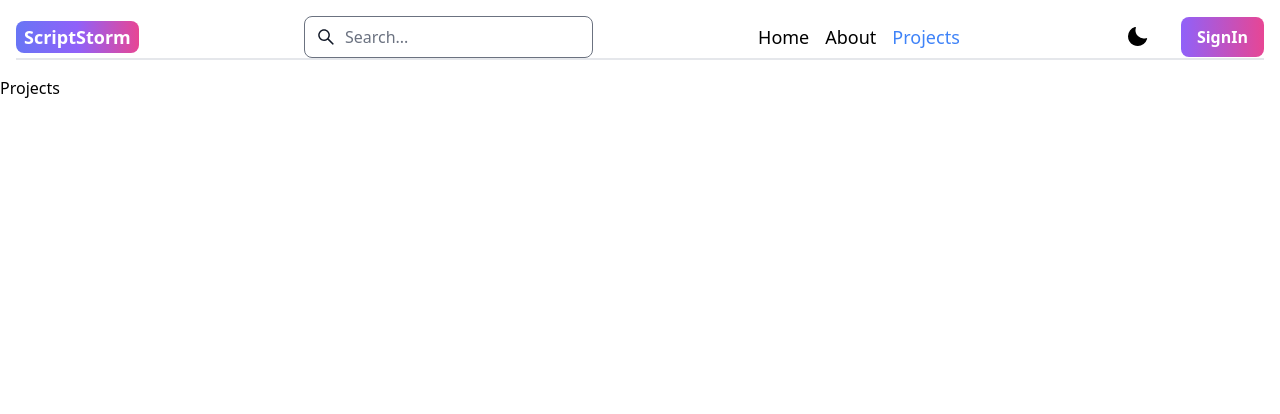
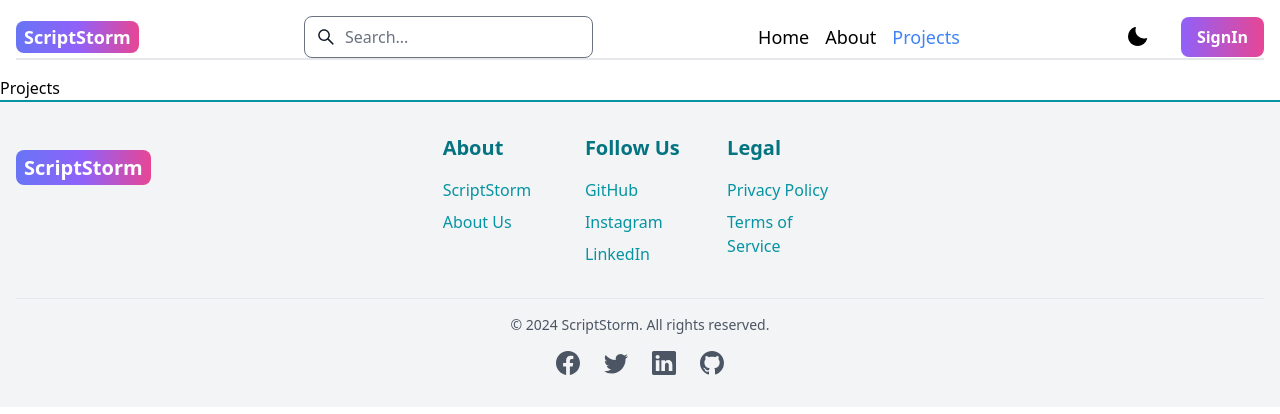
Before and after one commit to VISHALSHARMAVS/ScriptStorm, a React (Vite) app in the folder frontend/: page /projects in a window 1280 px wide. Shown: the top 414 px of the page. Built offline with nearby package versions, Linux system fonts and the light colour scheme.

Commit message:
add Footer section

```diff
--- a/frontend/src/App.jsx
+++ b/frontend/src/App.jsx
@@ -6,6 +6,7 @@ import Dashboard from "./pages/Dashboard"
 import About from "./pages/About"
 import Projects from "./pages/Projects"
 import Header from "./components/Header"
+import Footer from "./components/Footer"
 
 function App() {
   return (
@@ -20,6 +21,7 @@ function App() {
         <Route path="/about" element={<About/>}/>
         <Route path="/projects" element={<Projects/>}/>
       </Routes>
+      <Footer/>
       </BrowserRouter>
     </div>
   )
--- /dev/null
+++ b/frontend/src/components/Footer.jsx
@@ -0,0 +1,100 @@
+import { Link } from "react-router-dom";
+import { BsFacebook, BsTwitter, BsLinkedin, BsGithub } from "react-icons/bs";
+
+function Footer() {
+    return (
+        <footer className="border-t-2 border-teal-500 py-8 bg-gray-100">
+            <div className="w-full max-w-7xl mx-auto px-4">
+                <div className="grid gap-8 sm:grid-cols-2 md:grid-cols-3">
+                    <div className="mt-5">
+                        <Link
+                            to="/"
+                            className="text-lg sm:text-xl font-semibold text-teal-700 dark:text-white"
+                        >
+                            <span className="px-2 py-1 bg-gradient-to-r from-indigo-500 via-purple-500 to-pink-500 rounded-lg text-white">
+                                ScriptStorm
+                            </span>
+                        </Link>
+                    </div>
+
+                    <div className="grid grid-cols-1 gap-8 sm:grid-cols-2 md:grid-cols-3">
+                        <div>
+                            <h3 className="text-xl font-semibold text-teal-600">About</h3>
+                            <ul className="mt-4 space-y-2">
+                                <li>
+                                    <Link to="/" className="text-teal-500 hover:underline">
+                                        ScriptStorm
+                                    </Link>
+                                </li>
+                                <li>
+                                    <Link to="/about" className="text-teal-500 hover:underline">
+                                        About Us
+                                    </Link>
+                                </li>
+                            </ul>
+                        </div>
+
+                        <div>
+                            <h3 className="text-xl font-semibold text-teal-600">Follow Us</h3>
+                            <ul className="mt-4 space-y-2">
+                                <li>
+                                    <a href="https://www.github.com/VISHALSHARMAVS" target="_blank" rel="noopener noreferrer" className="text-teal-500 hover:underline">
+                                        GitHub
+                                    </a>
+                                </li>
+                                <li>
+                                    <a href="https://www.instagram.com/__vishal.sharma047__" target="_blank" rel="noopener noreferrer" className="text-teal-500 hover:underline">
+                                        Instagram
+                                    </a>
+                                </li>
+                                <li>
+                                    <a href="https://www.linkedin.com/in/vishal-sharma047/" target="_blank" rel="noopener noreferrer" className="text-teal-500 hover:underline">
+                                        LinkedIn
+                                    </a>
+                                </li>
+                            </ul>
+                        </div>
+
+                        <div>
+                            <h3 className="text-xl font-semibold text-teal-600">Legal</h3>
+                            <ul className="mt-4 space-y-2">
+                                <li>
+                                    <a href="/privacy-policy" className="text-teal-500 hover:underline">
+                                        Privacy Policy
+                                    </a>
+                                </li>
+                                <li>
+                                    <a href="/terms-of-service" className="text-teal-500 hover:underline">
+                                        Terms of Service
+                                    </a>
+                                </li>
+                            </ul>
+                        </div>
+                    </div>
+                </div>
+
+                <div className="mt-8 border-t border-gray-200 pt-4 flex flex-col items-center">
+                    <p className="text-gray-600 text-sm">
+                        &copy; {new Date().getFullYear()} ScriptStorm. All rights reserved.
+                    </p>
+                    <div className="flex gap-6 mt-4">
+                        <a href="https://www.facebook.com" target="_blank" rel="noopener noreferrer" className="text-gray-600 hover:text-gray-800">
+                            <BsFacebook size={24} />
+                        </a>
+                        <a href="https://www.twitter.com" target="_blank" rel="noopener noreferrer" className="text-gray-600 hover:text-gray-800">
+                            <BsTwitter size={24} />
+                        </a>
+                        <a href="https://www.linkedin.com" target="_blank" rel="noopener noreferrer" className="text-gray-600 hover:text-gray-800">
+                            <BsLinkedin size={24} />
+                        </a>
+                        <a href="https://www.github.com" target="_blank" rel="noopener noreferrer" className="text-gray-600 hover:text-gray-800">
+                            <BsGithub size={24} />
+                        </a>
+                    </div>
+                </div>
+            </div>
+        </footer>
+    );
+}
+
+export default Footer;
--- a/frontend/src/pages/Signup.jsx
+++ b/frontend/src/pages/Signup.jsx
@@ -24,7 +24,6 @@ function Signup() {
         setError(null);
 
         try {
-            console.log('Sending request with:', { username, email, password });  // Debugging line
 
             const res = await axios.post('http://localhost:3000/api/v1/auth/signup', {
                 username,
@@ -37,14 +36,12 @@ function Signup() {
             // Handle successful signup
             if (res.data.message === 'User registered successfully') {
                 // Redirect or show success message
-                console.log('Signup successful:', res.data);  // Debugging line
                 setLoading(false)
                 navigate('/');
             }
         } catch (err) {
             // Extract error message based on the response structure
             const errorMessage = err.response?.data?.message || 'An error occurred. Please try again.';
-            console.error('Error during signup:', errorMessage);  // Debugging line
             setError(errorMessage);
             setLoading(false);
         }
```
